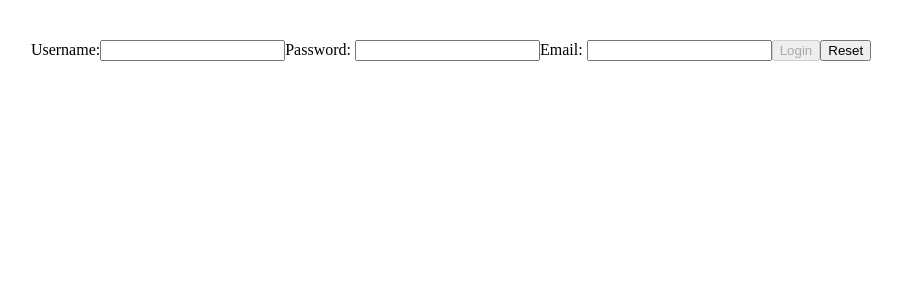
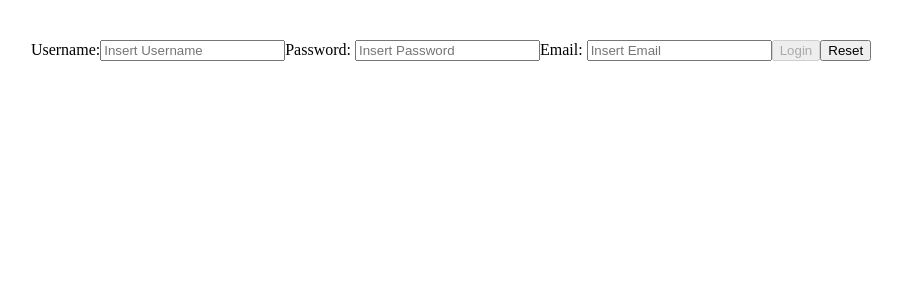
Before and after one commit to Alessandro-Ambra-dev/app-react-prova, a React (Vite) app in the folder vite-project/: page / in a window 1280 px wide. Shown: the top 300 px of the page, without its empty margins (189-1091 px from the left). Built offline with nearby package versions, Linux system fonts and the light colour scheme; no server answers.

Commit message:
commit lorenzo 2

```diff
--- a/vite-project/src/assets/Login.jsx
+++ b/vite-project/src/assets/Login.jsx
@@ -43,6 +43,7 @@ export function Login() {
       <label>
         Username:
         <input
+          placeholder="Insert Username"
           name="username"
           value={user.username}
           onChange={handleInput}
@@ -51,6 +52,7 @@ export function Login() {
       <label>
         Password:{" "}
         <input
+          placeholder="Insert Password"
           name="password"
           type="password"
           value={user.password}
@@ -61,6 +63,7 @@ export function Login() {
       <label>
         Email:{" "}
         <input
+          placeholder="Insert Email"
           name="usermail"
           value={user.usermail}
           onChange={handleInput}
```
